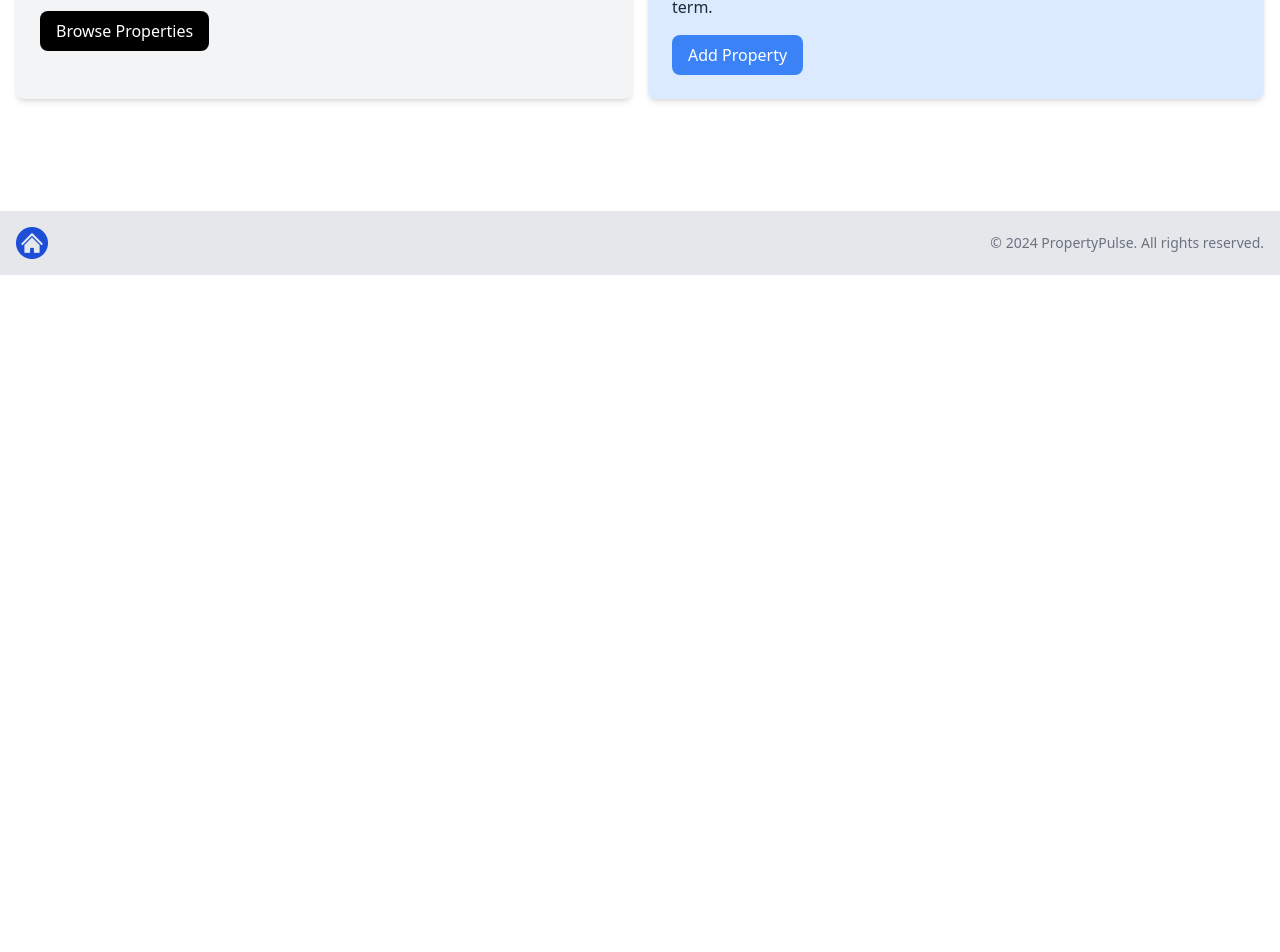
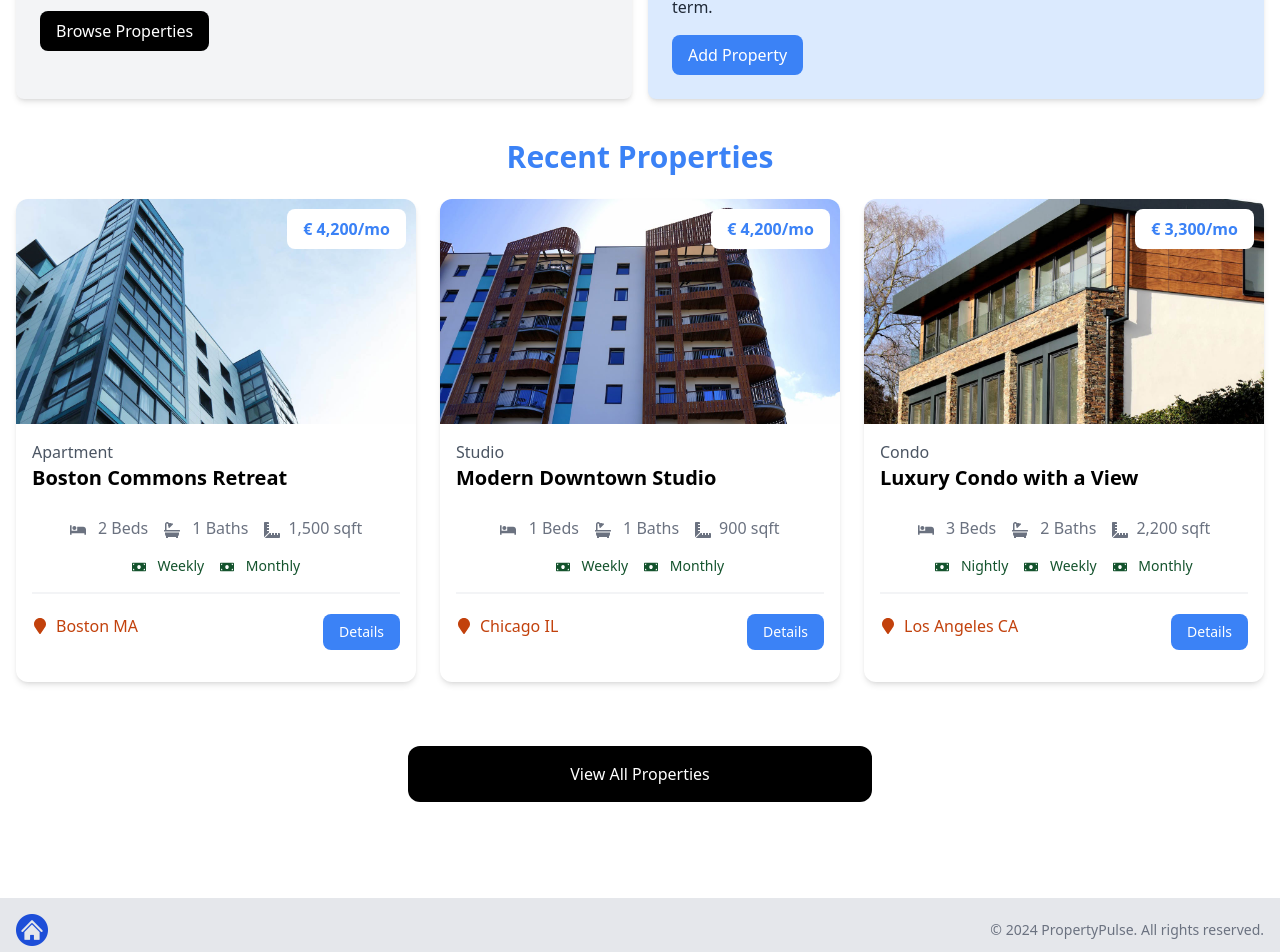
Before and after one commit to kwibus2000/propertypulse, a Next.js app: page / in a window 1280 px wide. Shown: the part 546-1498 px from the top of the page. Before the commit the page ends 821 px from the top, so only its background shows below. Built offline with nearby package versions, Linux system fonts and the light colour scheme.

Commit message:
Add Home Properties Component

```diff
--- a/app/page.jsx
+++ b/app/page.jsx
@@ -1,11 +1,13 @@
 import Hero from '@/components/Hero';
 import InfoBoxes from '@/components/InfoBoxes';
+import HomeProperties from '@/components/HomeProperties';
 
 const HomePage = () => {
   return (
     <>
       <Hero />
       <InfoBoxes />
+      <HomeProperties />
     </>
   );
 };
--- /dev/null
+++ b/components/HomeProperties.jsx
@@ -0,0 +1,40 @@
+import Link from 'next/link';
+import properties from '@/properties.json';
+import PropertyCard from '@/components/PropertyCard';
+
+const HomeProperties = () => {
+  const recentProperties = properties
+    .sort(() => Math.random() - Math.random())
+    .slice(0, 3);
+
+  return (
+    <>
+      <section className='px-4 py-6'>
+        <div className='container-xl lg:container m-auto'>
+          <h2 className='text-3xl font-bold text-blue-500 mb-6 text-center'>
+            Recent Properties
+          </h2>
+          <div className='grid grid-cols-1 md:grid-cols-3 gap-6'>
+            {recentProperties === 0 ? (
+              <p>No Properties found</p>
+            ) : (
+              recentProperties.map(property => (
+                <PropertyCard key={property._id} property={property} />
+              ))
+            )}
+          </div>
+        </div>
+      </section>
+
+      <section className='m-auto max-w-lg my-10 px-6'>
+        <Link
+          href='/properties'
+          className='block bg-black text-white text-center py-4 px-6 rounded-xl hover:bg-gray-700'
+        >
+          View All Properties
+        </Link>
+      </section>
+    </>
+  );
+};
+export default HomeProperties;
```
